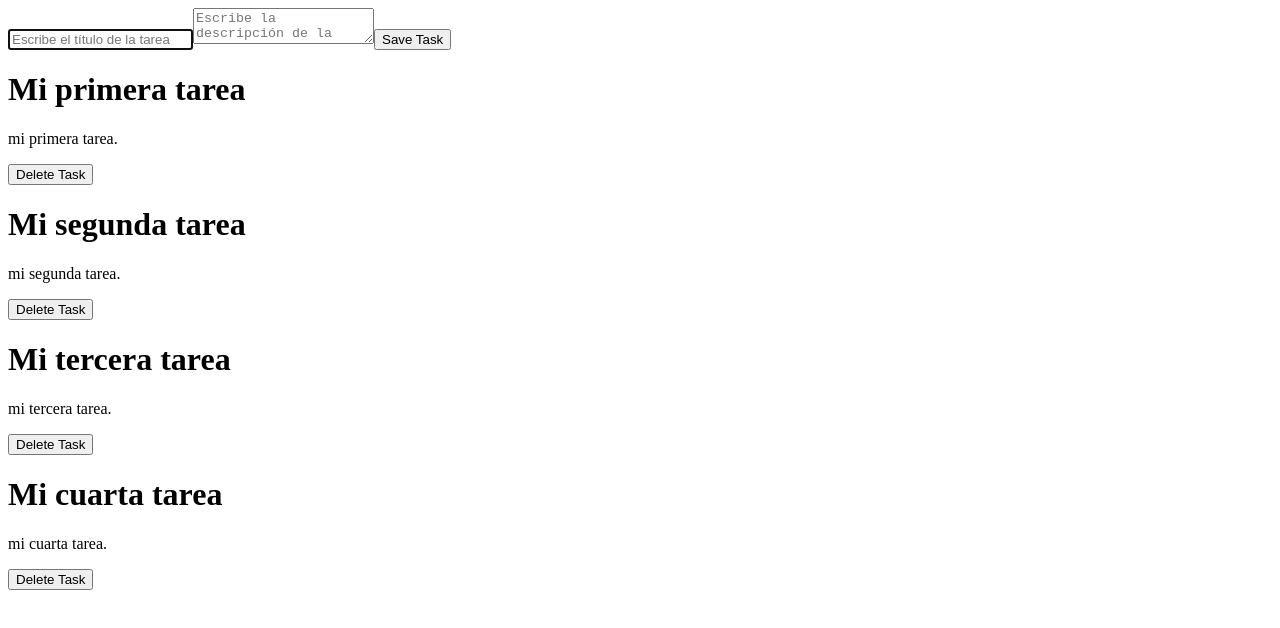
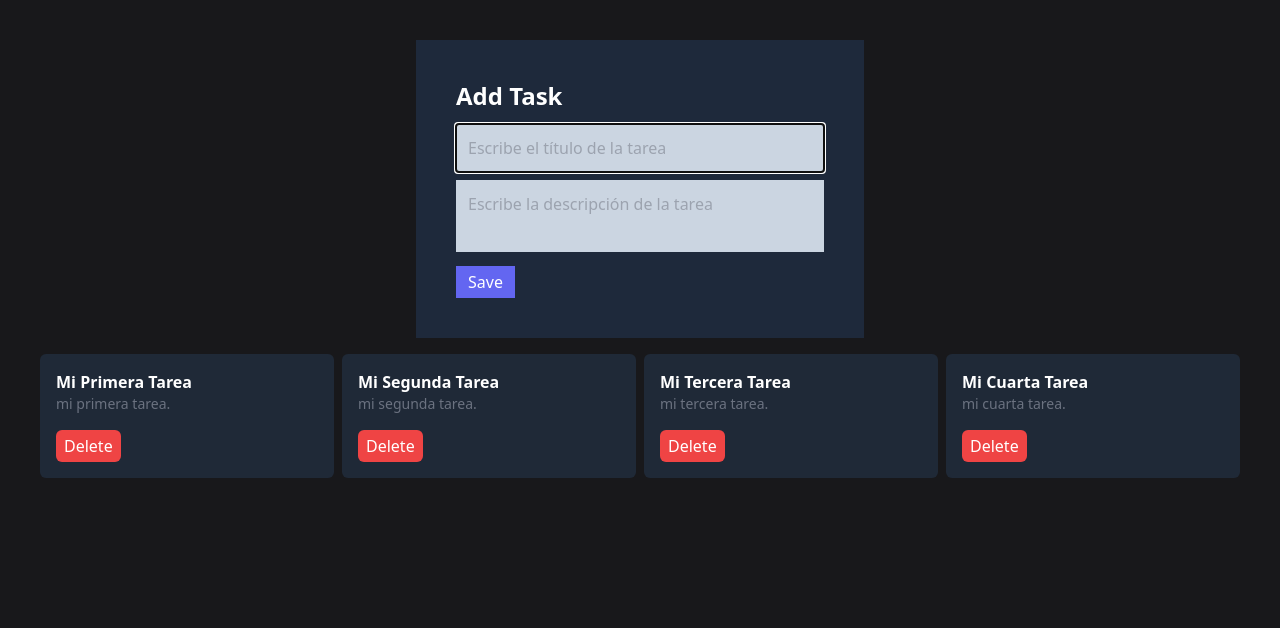
Before and after one commit to panxoyk/javascript_react-tasks, a React (Vite) app: page / in a window 1280 px wide. Shown: the top 628 px of the page. Built offline with nearby package versions, Linux system fonts and the light colour scheme.

Commit message:
Última Sesión proyecto

```diff
--- a/package.json
+++ b/package.json
@@ -16,6 +16,9 @@
     "@types/react": "^18.0.26",
     "@types/react-dom": "^18.0.9",
     "@vitejs/plugin-react": "^3.0.0",
+    "autoprefixer": "^10.4.13",
+    "postcss": "^8.4.20",
+    "tailwindcss": "^3.2.4",
     "vite": "^4.0.0"
   }
 }
--- /dev/null
+++ b/postcss.config.cjs
@@ -0,0 +1,6 @@
+module.exports = {
+  plugins: {
+    tailwindcss: {},
+    autoprefixer: {},
+  },
+}
--- a/src/App.jsx
+++ b/src/App.jsx
@@ -3,10 +3,12 @@
 
 function App () {
 
-  return <>
-    <TaskForm />
-    <TaskList />
-  </>
+  return <main className='bg-zinc-900 h-screen'>
+    <div className='container mx-auto p-10'>
+      <TaskForm />
+      <TaskList />
+    </div>
+  </main>
 };
 
 export default App;
--- a/src/components/TaskCard.jsx
+++ b/src/components/TaskCard.jsx
@@ -5,11 +5,18 @@
 function TaskCard ({ task }) {
     const { deleteTask } = useContext(TaskContext);
 
-    return <div>
-        <h1> {task.title} </h1>
-        <p> {task.description} </p>
-        <button onClick={() => deleteTask(task.id)}>
-            Delete Task
+    return <div className='bg-gray-800 text-white p-4 rounded-md'>
+        <h1 className='text-x1 font-bold capitalize'>
+            {task.title}
+        </h1>
+        <p className='text-gray-500 text-sm'>
+            {task.description}
+        </p>
+        <button
+            className='bg-red-500 px-2 py-1 rounded-md mt-4 hover:bg-red-400'
+            onClick={() => deleteTask(task.id)}
+        >
+            Delete
         </button>
     </div>
 };
--- a/src/components/TaskForm.jsx
+++ b/src/components/TaskForm.jsx
@@ -18,20 +18,32 @@
         setDescription('');
     };
 
-    return <form onSubmit={handleSubmit}>
+    return <div className='max-w-md mx-auto'>
+        <form
+            onSubmit={handleSubmit}
+            className='bg-slate-800 p-10 mb-4'
+        >
+            <h1 className='text-2xl font-bold text-white mb-3'>
+                Add Task
+            </h1>
             <input
                 placeholder='Escribe el título de la tarea'
                 onChange={(e) => setTitle(e.target.value)}
                 value={title}
                 autoFocus
+                className='bg-slate-300 p-3  w-full mb-2'
             />
             <textarea
                 placeholder='Escribe la descripción de la tarea'
                 onChange={(e) => setDescription(e.target.value)}
                 value={description}
+                className='bg-slate-300 p-3  w-full mb-2 resize-none'
             ></textarea>
-        <button> Save Task </button>
+            <button className='bg-indigo-500 px-3 py-1 text-white hover:bg-indigo-400'>
+                Save
+            </button>
         </form>
+    </div>
 };
 
 export default TaskForm;
--- a/src/components/TaskList.jsx
+++ b/src/components/TaskList.jsx
@@ -8,10 +8,12 @@
     const { tasks } = useContext(TaskContext);
 
     if (tasks.length === 0) {
-        return <h1> No hat tareas aún </h1>
+        return <h1 className='text-white text-4xl font-bold text-center'>
+            No tasks yet
+        </h1>
     };
 
-    return <div>
+    return <div className='grid grid-cols-4 gap-2'>
         {
             tasks.map((task) => (
                 <TaskCard key={task.id} task={task} />
--- a/src/index.css
+++ b/src/index.css
@@ -0,0 +1,3 @@
+@tailwind base;
+@tailwind components;
+@tailwind utilities;
--- /dev/null
+++ b/tailwind.config.cjs
@@ -0,0 +1,11 @@
+/** @type {import('tailwindcss').Config} */
+module.exports = {
+  content: [
+    "./index.html",
+    "./src/**/*.{js,ts,jsx,tsx}",
+  ],
+  theme: {
+    extend: {},
+  },
+  plugins: [],
+}
```
Also changed, not shown: 1 other file (tests, documents, lock files or other folders). Lines whose indentation alone changed are shown as unchanged.
